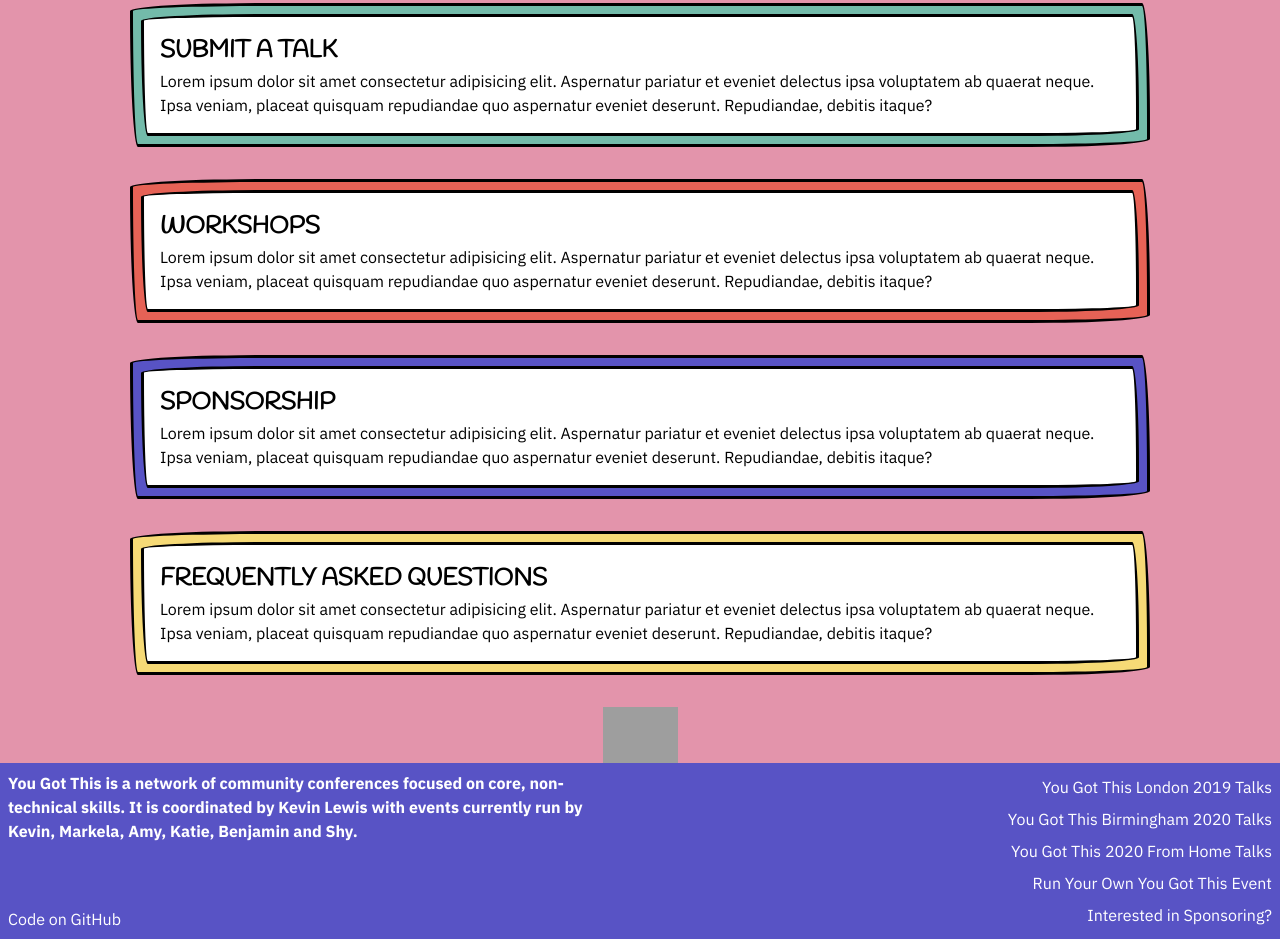
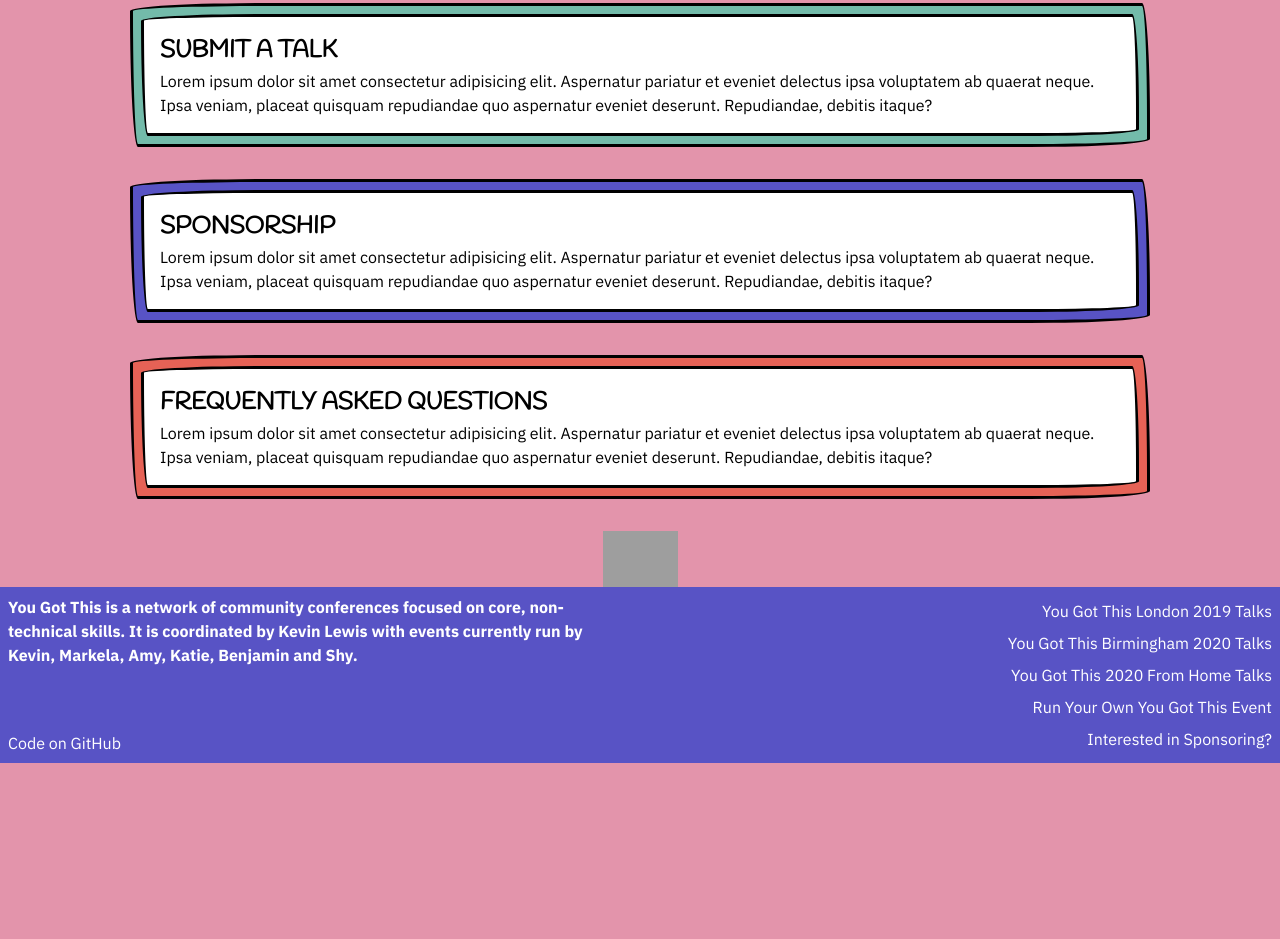
Before and after one commit to jakemulley/yougotthis.io, an Eleventy site: page src/pages/couch.liquid in a window 1280 px wide. Shown: the part 1253-2192 px from the top of the page. After the commit the page ends 2016 px from the top, so only its background shows below. Built offline with nearby package versions, Linux system fonts and the light colour scheme; Eleventy itself is replaced by a stand-in of ours; files that its build step writes are made by us from their sources; grey boxes are pictures that could not be loaded; what node-sass-promise would draw is missing.

Commit message:
removed workshops section

```diff
--- a/src/pages/couch.liquid
+++ b/src/pages/couch.liquid
@@ -43,13 +43,6 @@ permalink: couch/
       </div>
     </section>
 
-    <section style="background: var(--red)">
-      <div class="inner">
-        <h1>Workshops</h1>
-        <p>Lorem ipsum dolor sit amet consectetur adipisicing elit. Aspernatur pariatur et eveniet delectus ipsa voluptatem ab quaerat neque. Ipsa veniam, placeat quisquam repudiandae quo aspernatur eveniet deserunt. Repudiandae, debitis itaque?</p>
-      </div>
-    </section>
-
     <section style="background: var(--blue)">
       <div class="inner">
         <h1>Sponsorship</h1>
@@ -57,7 +50,7 @@ permalink: couch/
       </div>
     </section>
 
-    <section style="background: var(--yellow)">
+    <section style="background: var(--red)">
       <div class="inner">
         <h1>Frequently Asked Questions</h1>
         <p>Lorem ipsum dolor sit amet consectetur adipisicing elit. Aspernatur pariatur et eveniet delectus ipsa voluptatem ab quaerat neque. Ipsa veniam, placeat quisquam repudiandae quo aspernatur eveniet deserunt. Repudiandae, debitis itaque?</p>
```
